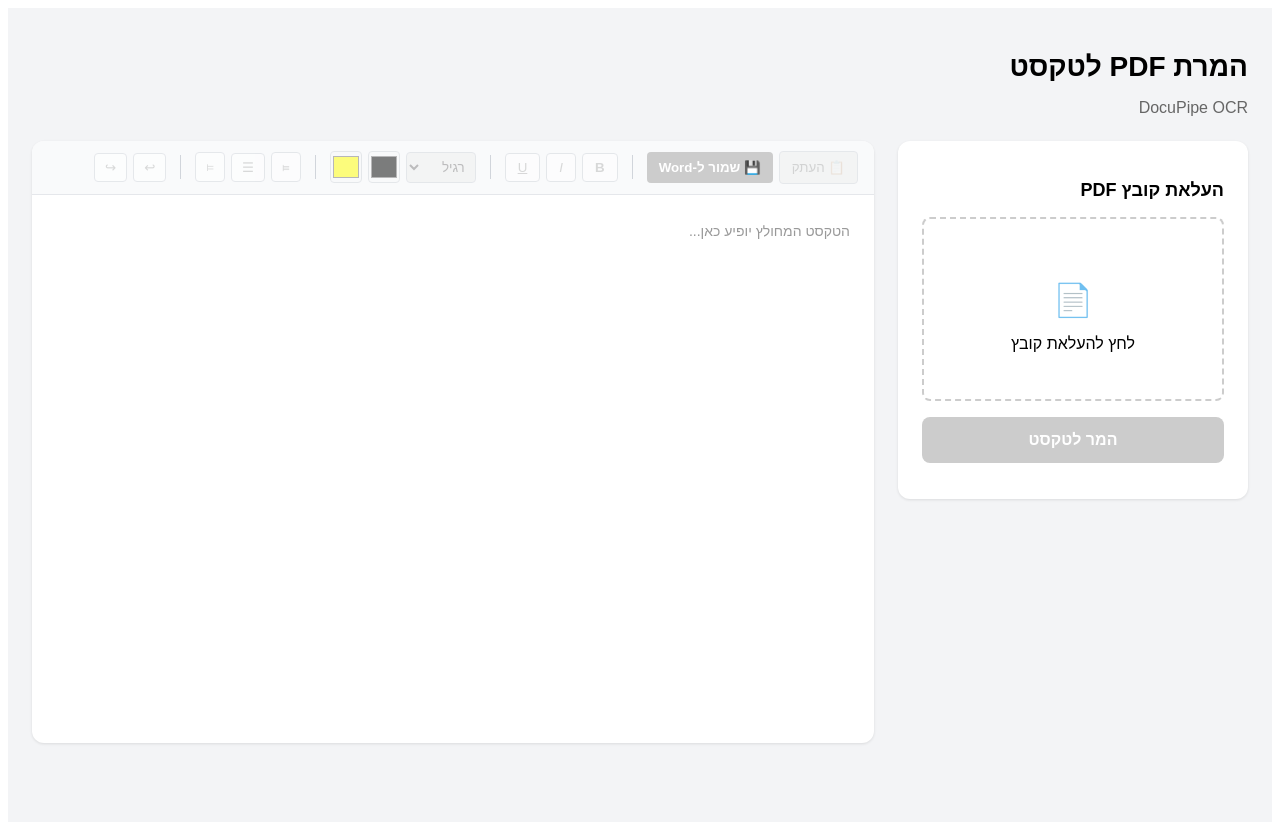
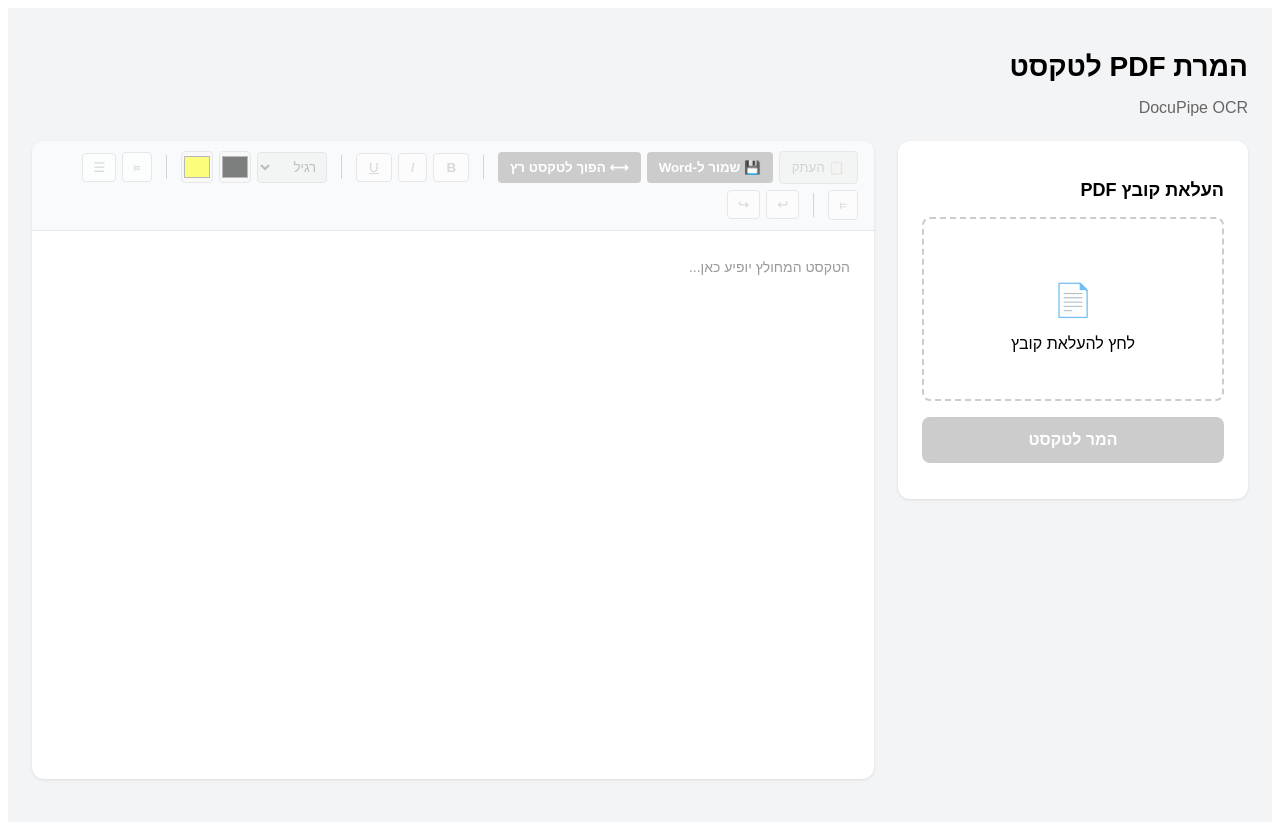
Before and after one commit to shpitz11/pdf-to-text-app, a Next.js app: page / in a window 1280 px wide. Shown: the top 822 px of the page. Built offline with nearby package versions, Linux system fonts and the light colour scheme.

Commit message:
Update index.js

```diff
--- a/pages/index.js
+++ b/pages/index.js
@@ -1,4 +1,4 @@
-import { useState, useEffect } from 'react';
+import { useState } from 'react';
 
 export default function Home() {
   const [file, setFile] = useState(null);
@@ -85,6 +85,14 @@ export default function Home() {
     URL.revokeObjectURL(url);
   };
 
+  const makeRunningText = () => {
+    const editor = document.getElementById('editor');
+    if (!editor) return;
+    const text = editor.innerText;
+    const runningText = text.replace(/\n+/g, ' ').replace(/\s+/g, ' ').trim();
+    editor.innerHTML = runningText;
+  };
+
   const clearAll = () => {
     setFile(null);
     setHasText(false);
@@ -139,6 +147,7 @@ export default function Home() {
             <div style={{ backgroundColor: '#f9fafb', borderBottom: '1px solid #e5e7eb', padding: '10px 16px', display: 'flex', gap: '6px', flexWrap: 'wrap', alignItems: 'center' }}>
               <button onClick={copyToClipboard} disabled={!hasText} style={{ padding: '8px 12px', backgroundColor: hasText ? 'white' : '#eee', border: '1px solid #d1d5db', borderRadius: '4px', cursor: hasText ? 'pointer' : 'not-allowed', opacity: hasText ? 1 : 0.5 }}>📋 העתק</button>
               <button onClick={saveToWord} disabled={!hasText} style={{ padding: '8px 12px', backgroundColor: hasText ? '#16a34a' : '#ccc', color: 'white', border: 'none', borderRadius: '4px', cursor: hasText ? 'pointer' : 'not-allowed', fontWeight: 'bold' }}>💾 שמור ל-Word</button>
+              <button onClick={makeRunningText} disabled={!hasText} style={{ padding: '8px 12px', backgroundColor: hasText ? '#8b5cf6' : '#ccc', color: 'white', border: 'none', borderRadius: '4px', cursor: hasText ? 'pointer' : 'not-allowed', fontWeight: 'bold' }}>⟷ הפוך לטקסט רץ</button>
 
               <div style={{ width: '1px', height: '24px', backgroundColor: '#d1d5db', margin: '0 8px' }} />
 
```
